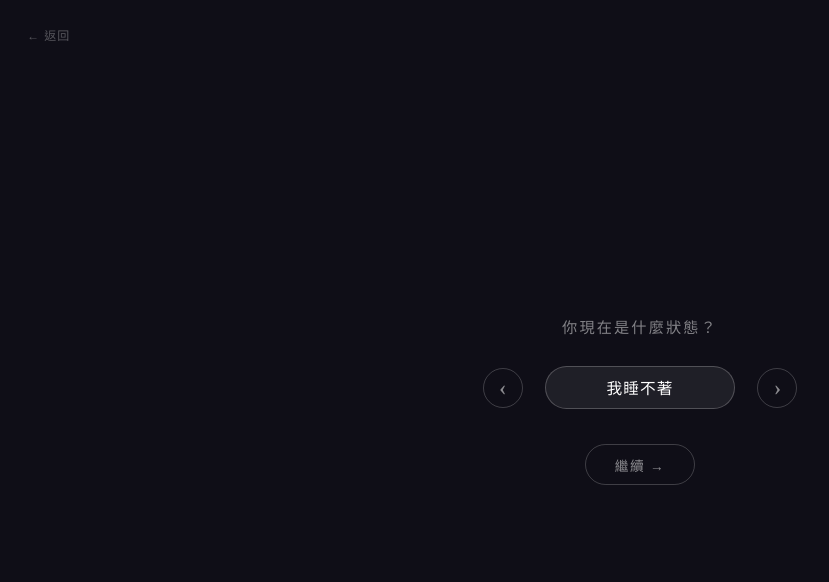
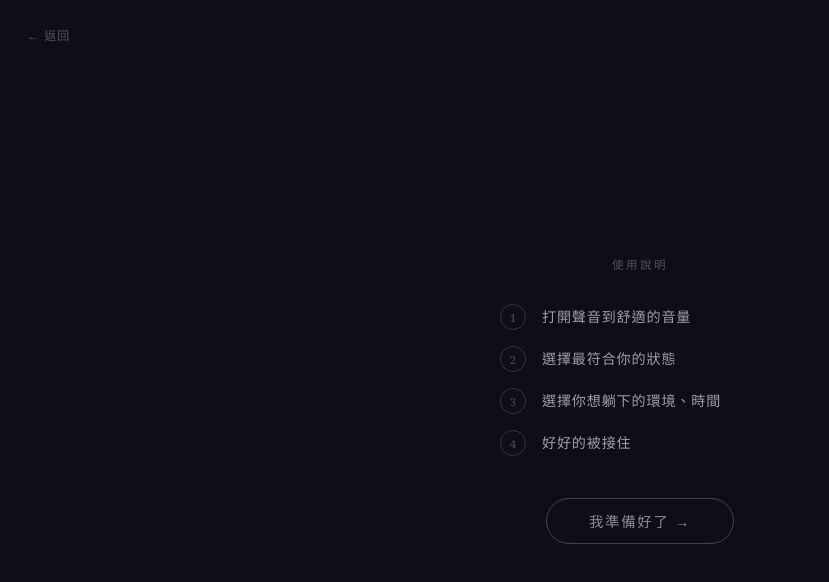
Before and after one commit to jennyjen0923/Iamhere, a plain HTML site: page index.html in a window 1280 px wide. Both pictures are taken after a click on the button "進來". Shown: the whole page, without its empty margins (0-829 px from the left). Drawn offline with Linux system fonts and the light colour scheme.

Commit message:
Add files via upload

```diff
--- a/index.html
+++ b/index.html
@@ -23,7 +23,17 @@ body{font-family:'Georgia','Times New Roman',serif;background:#0f0e17;color:#fff
 .enter-btn{margin-top:2.8rem;background:none;border:1px solid rgba(255,255,255,.26);color:rgba(255,255,255,.62);padding:.75rem 2.8rem;border-radius:50px;font-size:.93rem;cursor:pointer;letter-spacing:.12em;transition:all .3s;font-family:inherit;}
 .enter-btn:hover{border-color:rgba(255,255,255,.68);color:#fff;}
 
-/* MOOD */
+/* HOW-TO SCREEN */
+#how-to{background:#0f0e17;}
+.how-to-title{font-size:.72rem;color:rgba(255,255,255,.28);letter-spacing:.22em;margin-bottom:2rem;text-align:center;}
+.how-to-steps{display:flex;flex-direction:column;gap:1rem;width:100%;max-width:280px;}
+.how-to-step{display:flex;align-items:center;gap:1rem;opacity:0;transform:translateY(8px);transition:opacity .65s ease,transform .65s ease;}
+.how-to-step.show{opacity:1;transform:translateY(0);}
+.how-step-num{width:26px;height:26px;border-radius:50%;border:1px solid rgba(255,255,255,.16);color:rgba(255,255,255,.28);font-size:.68rem;display:flex;align-items:center;justify-content:center;flex-shrink:0;letter-spacing:0;}
+.how-step-text{font-size:.88rem;color:rgba(255,255,255,.6);letter-spacing:.06em;line-height:1.7;}
+.how-to-btn{margin-top:2.6rem;background:none;border:1px solid rgba(255,255,255,.22);color:rgba(255,255,255,.52);padding:.72rem 2.6rem;border-radius:50px;font-size:.9rem;cursor:pointer;letter-spacing:.12em;transition:all .3s;font-family:inherit;opacity:0;pointer-events:none;}
+.how-to-btn.vis{opacity:1;pointer-events:all;}
+.how-to-btn:hover{border-color:rgba(255,255,255,.62);color:#fff;}
 .pick-title{font-size:.95rem;color:rgba(255,255,255,.48);letter-spacing:.14em;margin-bottom:1.8rem;text-align:center;}
 .mood-single{display:flex;align-items:center;gap:1.4rem;}
 .mood-arr{background:none;border:1px solid rgba(255,255,255,.2);color:rgba(255,255,255,.52);border-radius:50%;width:40px;height:40px;font-size:1.4rem;cursor:pointer;transition:all .25s;font-family:inherit;display:flex;align-items:center;justify-content:center;flex-shrink:0;}
@@ -207,8 +217,20 @@ input[type=range]::-moz-range-thumb{width:11px;height:11px;border-radius:50%;bac
   <button class="disc-open-btn" onclick="showDisclaimer()">使用聲明</button>
 </div>
 
+<div class="screen hidden" id="how-to">
+  <button class="s-back" onclick="goTo('welcome')">← 返回</button>
+  <p class="how-to-title">使用說明</p>
+  <div class="how-to-steps">
+    <div class="how-to-step"><div class="how-step-num">1</div><div class="how-step-text">打開聲音到舒適的音量</div></div>
+    <div class="how-to-step"><div class="how-step-num">2</div><div class="how-step-text">選擇最符合你的狀態</div></div>
+    <div class="how-to-step"><div class="how-step-num">3</div><div class="how-step-text">選擇你想躺下的環境、時間</div></div>
+    <div class="how-to-step"><div class="how-step-num">4</div><div class="how-step-text">好好的被接住</div></div>
+  </div>
+  <button class="how-to-btn" id="how-to-btn" onclick="enterMood()">我準備好了 →</button>
+</div>
+
 <div class="screen hidden" id="mood">
-  <button class="s-back" onclick="goTo('welcome')">← 返回</button>
+  <button class="s-back" onclick="goTo('how-to')">← 返回</button>
   <p class="pick-title">你現在是什麼狀態？</p>
   <div class="mood-single">
     <button class="mood-arr" onclick="moveMood(-1)">‹</button>
@@ -1150,9 +1172,22 @@ window.addEventListener('load',()=>{
 });
 document.getElementById('enter-btn').onclick=()=>{
   ensureAudio(); clickSound();
-  buildMoodPicker(); // reset picker on every entry (fixes re-entry bug)
+  showHowTo();
+};
+function showHowTo() {
+  goTo('how-to');
+  const steps=document.querySelectorAll('.how-to-step');
+  steps.forEach(s=>{ s.classList.remove('show'); });
+  const btn=document.getElementById('how-to-btn');
+  btn.classList.remove('vis');
+  steps.forEach((s,i)=>setTimeout(()=>s.classList.add('show'), 200+i*180));
+  setTimeout(()=>btn.classList.add('vis'), 200+steps.length*180+250);
+}
+function enterMood() {
+  clickSound();
+  buildMoodPicker();
   goTo('mood');
-};
+}
 document.getElementById('mood-nxt').onclick=()=>{
   clickSound();
   document.getElementById('name-field').value=''; // clear previous name
```
